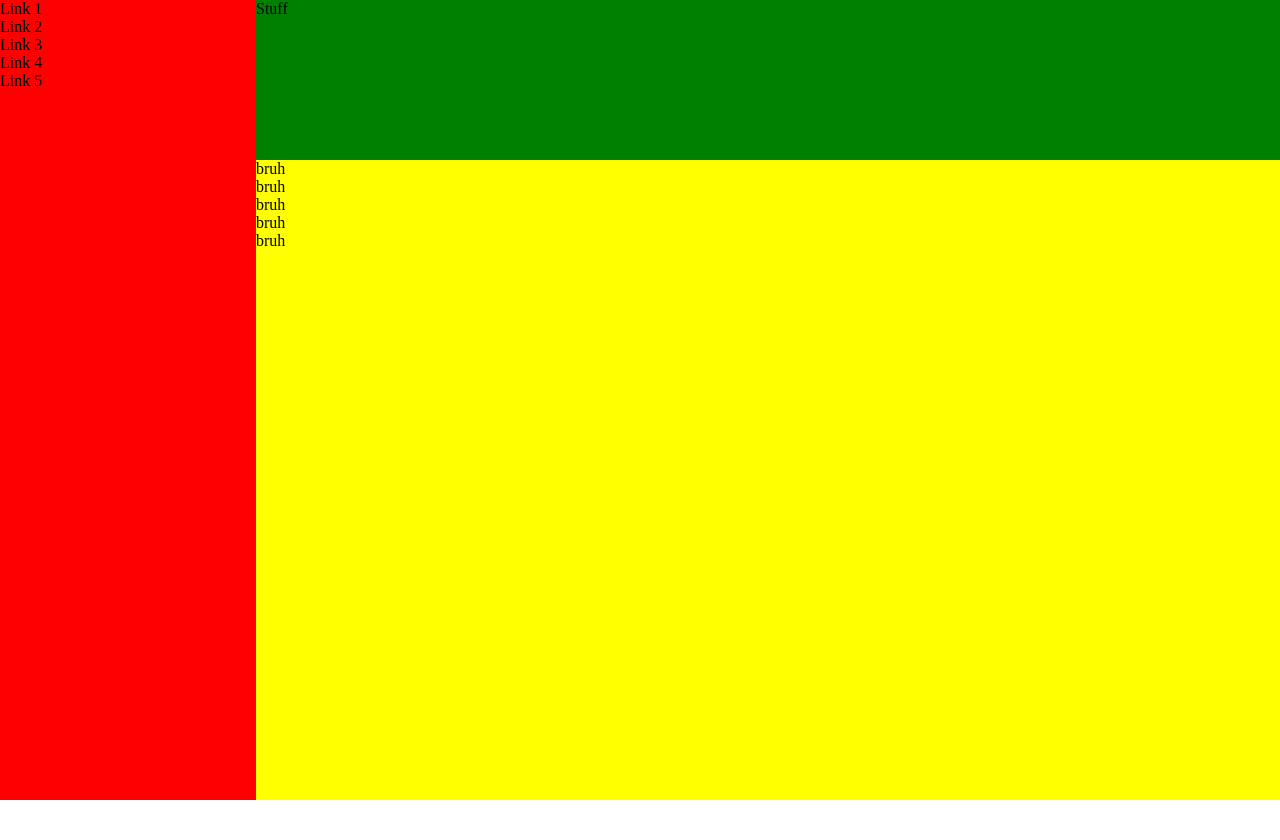
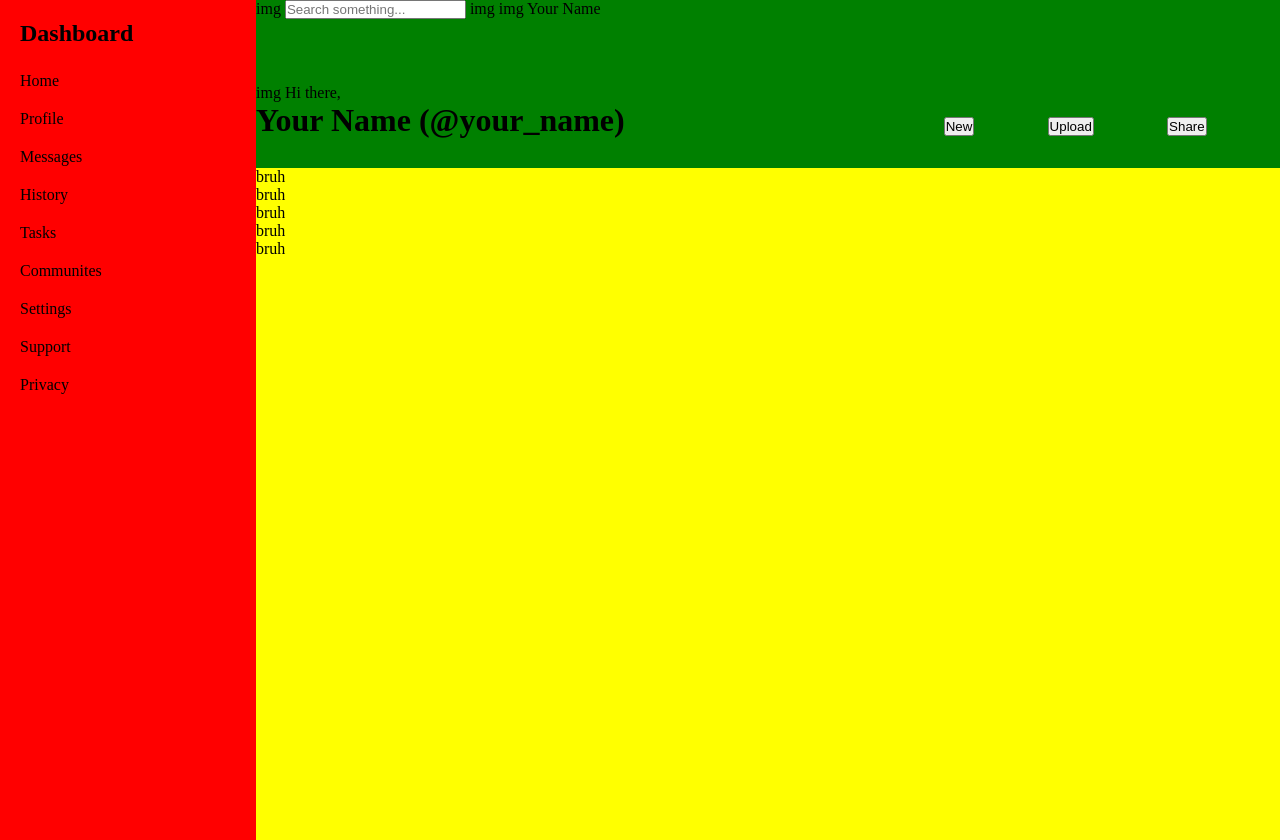
Before and after one commit to JMestre32/odin-admin-dashboard, a plain HTML site: page index.html in a window 1280 px wide. Before the commit the page ends 800 px from the top, so only its background shows below. Drawn offline with Linux system fonts and the light colour scheme.

Commit message:
Got alignment of header roughly set up

```diff
--- a/index.html
+++ b/index.html
@@ -9,15 +9,44 @@
 <body>
     <div class="container">
         <div class="sidebar">
+            <h2>Dashboard</h2>
             <ul>
-                <li>Link 1</li>
-                <li> Link 2</li>
-                <li>Link 3</li>
-                <li>Link 4</li>
-                <li>Link 5</li>
+                <li><a href="index.html">Home</a></li>
+                <li><a href="index.html">Profile</a></li>
+                <li><a href="index.html">Messages</a></li>
+                <li><a href="index.html">History</a></li>
+                <li><a href="index.html">Tasks</a></li>
+                <li><a href="index.html">Communites</a></li>
+            </ul>
+
+            <ul>
+                <li><a href="index.html">Settings</a></li>
+                <li><a href="index.html">Support</a></li>
+                <li><a href="index.html">Privacy</a></li>
             </ul>
         </div>
-        <div class="header">Stuff</div>
+        <div class="header">
+            <div class="search_row">
+                <span>img</span>
+                <form action="index.html" method="get">
+                    <input type="search" placeholder="Search something...">
+                </form>
+                <span>img</span>
+                <span>img</span>
+                <span>Your Name</span>
+            </div>
+            <div class="btn_row">
+                <span>img
+                Hi there, <br>
+                <h1>Your Name (@your_name)</h1></span>
+
+                <div class="btns">
+                    <button>New</button>
+                    <button>Upload</button>
+                    <button>Share</button>
+                </div>
+            </div>
+        </div>
         <div class="articles">
             <div>bruh</div>
             <div>bruh</div>
--- a/style.css
+++ b/style.css
@@ -1,6 +1,24 @@
 *{
     margin: 0;
     padding: 0;
+}
+
+a{
+    color: inherit;
+    text-decoration: none;
+}
+
+li{
+    list-style-type: none;
+    margin-bottom: 20px;
+}
+
+h1{
+    display: inline-block;
+}
+
+form{
+    display: inline-block;
 }
 .container{
     height: 100vh;
@@ -17,6 +35,10 @@
     height:100vh;
     width: auto;
     background-color: red;
+
+    display: grid;
+    grid-template-rows: 3fr 7fr 30fr;
+    padding: 20px;
 }
 
 
@@ -24,6 +46,22 @@
     grid-column: 2/3;
     grid-row: 1/2;
     background-color: green;
+
+    display: grid;
+    grid-template-rows: 1fr 1fr;
+}
+
+.btn_row{
+    grid-row: 2/3;
+    display: grid;
+    grid-template-columns: 3fr 2fr;
+}
+
+.btns{
+    grid-column: 2/3;
+    display: flex;
+    justify-content: space-evenly;
+    align-items: center;
 }
 
 .articles{
```
